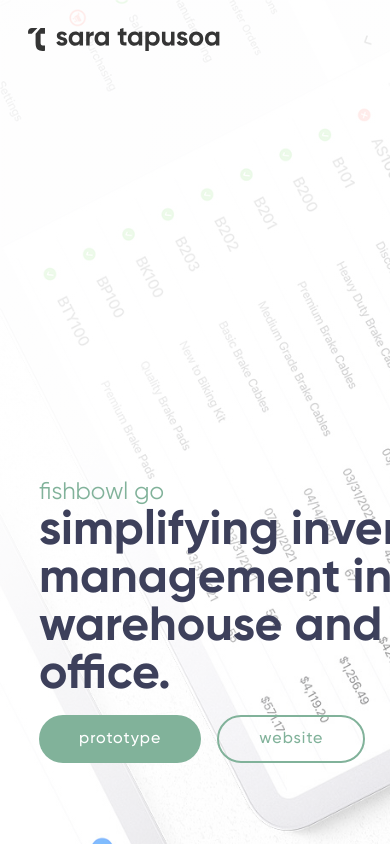
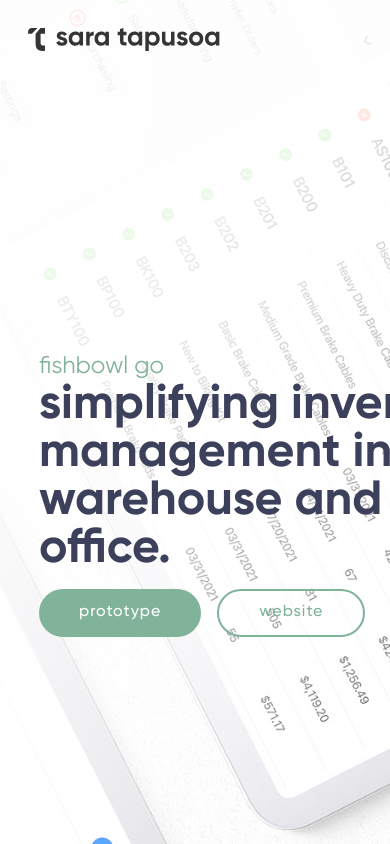
Before and after one commit to stapusoa/portfolio2023, a Next.js app: page /proj1 in a window 390 px wide. Shown: the top 844 px of the page. Built offline with nearby package versions, Linux system fonts and the light colour scheme.

Commit message:
height of hero wrapper

```diff
--- a/styles/globals.css
+++ b/styles/globals.css
@@ -251,7 +251,7 @@
     background-color: transparent;
     background-size: cover;
     padding: 0 10vw 10vh 10vw;
-    height: 130vh;
+    height: 100vh;
   }
 
   .hero-wrapper-gradient {
@@ -261,7 +261,7 @@
     background-image: linear-gradient(136deg, rgba(255, 255, 255, 0.90) 28.37%, rgba(217, 217, 217, 0.00) 80.92%);
     background-size: cover;
     padding: 0 10vw 10vh 10vw;
-    height: 130vh;
+    height: 100vh;
     margin-top: -5rem;
     padding-top: 5rem;
   }
```
